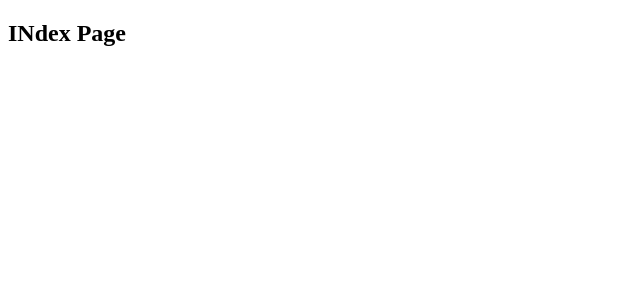
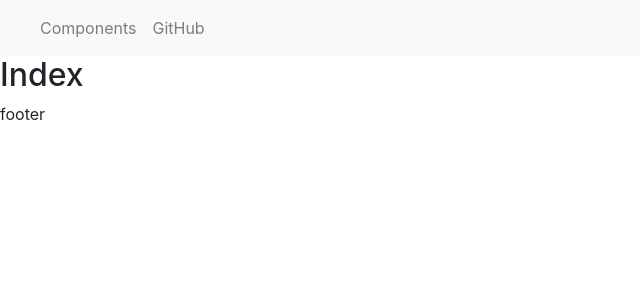
Before and after one commit to HyecheonLee/hclee-blog, a Next.js app in the folder frontend/: page / in a window 1280 px wide. Shown: the top 300 px of the page, without its empty margins (0-640 px from the left). Built offline with nearby package versions, Linux system fonts and the light colour scheme.

Commit message:
기본 설정중.

```diff
--- /dev/null
+++ b/frontend/componentes/Header.js
@@ -0,0 +1,38 @@
+import {
+  Collapse,
+  Nav,
+  Navbar,
+  NavbarBrand,
+  NavbarToggler,
+  NavItem,
+  NavLink
+} from 'reactstrap';
+import {useState} from "react";
+import {APP_NAME} from "../config";
+
+const Header = () => {
+  const [isOpen, setIsOpen] = useState(false);
+
+  const toggle = () => setIsOpen(!isOpen);
+
+  return (
+      <div>
+        <Navbar color="light" light expand="md">
+          <NavbarBrand href="/">{APP_NAME}</NavbarBrand>
+          <NavbarToggler onClick={toggle}/>
+          <Collapse isOpen={isOpen} navbar>
+            <Nav className="mr-auto" navbar>
+              <NavItem>
+                <NavLink href="/components/">Components</NavLink>
+              </NavItem>
+              <NavItem>
+                <NavLink
+                    href="https://github.com/reactstrap/reactstrap">GitHub</NavLink>
+              </NavItem>
+            </Nav>
+          </Collapse>
+        </Navbar>
+      </div>
+  )
+}
+export default Header
--- /dev/null
+++ b/frontend/componentes/Layout.js
@@ -0,0 +1,12 @@
+import Header from "./Header";
+
+const Layout = ({children}) => {
+  return (
+      <>
+        <Header/>
+        {children}
+        <p>footer</p>
+      </>
+  )
+}
+export default Layout;
--- /dev/null
+++ b/frontend/config.js
@@ -0,0 +1,6 @@
+import getConfig from 'next/config'
+
+const {publicRuntimeConfig} = getConfig()
+export const API = publicRuntimeConfig.PRODUCTION ? "https://seoblog.com"
+    : "http://localhost:8080";
+export const APP_NAME = publicRuntimeConfig.APP_NAME;
--- a/frontend/package.json
+++ b/frontend/package.json
@@ -14,6 +14,7 @@
   "dependencies": {
     "next": "^9.4.4",
     "react": "^16.13.1",
-    "react-dom": "^16.13.1"
+    "react-dom": "^16.13.1",
+    "reactstrap": "^8.4.1"
   }
 }
--- /dev/null
+++ b/frontend/pages/_document.js
@@ -0,0 +1,22 @@
+import Document, {Head, Html, Main, NextScript} from 'next/document'
+
+class MyDocument extends Document {
+  render() {
+    return (
+        <Html lang="ko">
+          <Head>
+            <meta charSet={"UTF-8"}/>
+            <meta name="viewport"
+                  content="width=device-width, initial-scale=1.0"/>
+                  <link rel="stylesheet" href="https://stackpath.bootstrapcdn.com/bootstrap/4.5.0/css/bootstrap.min.css"/>
+          </Head>
+          <body>
+          <Main/>
+          <NextScript/>
+          </body>
+        </Html>
+    )
+  }
+}
+
+export default MyDocument
--- a/frontend/pages/index.js
+++ b/frontend/pages/index.js
@@ -1,3 +1,11 @@
-const Index = () => <h2>INdex Page</h2>
+import Layout from "../componentes/Layout";
+
+const Index = () => {
+  return (
+      <Layout>
+        <h2>Index</h2>
+      </Layout>)
+
+}
 
 export default Index
```
Also changed, not shown: 2 other files (tests, documents, lock files or other folders).
